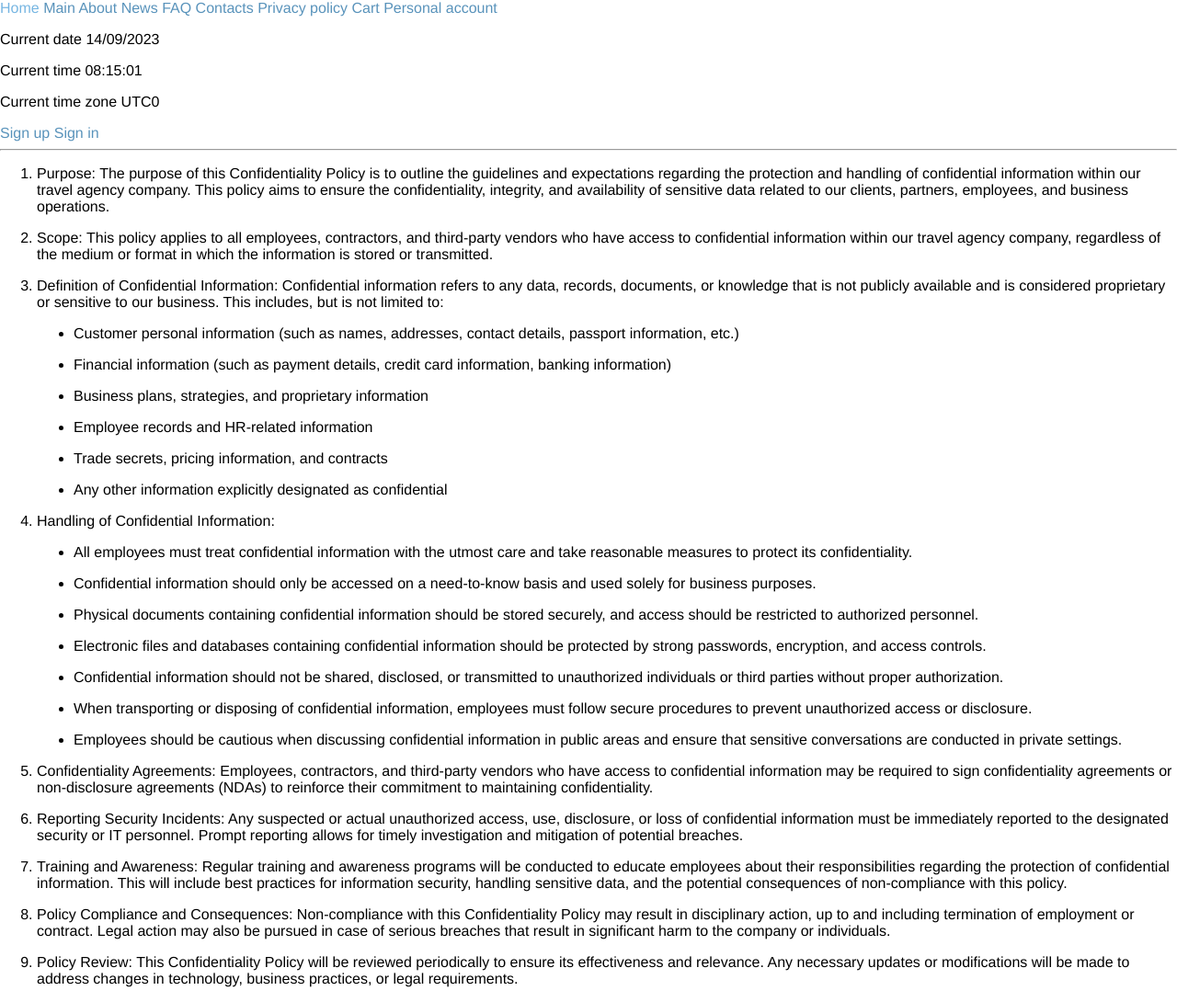
After one commit to Tivlas/BSUIR, a Django app: page /info/privacy in a window 1280 px wide. The commit adds this page. Shown: the whole page at 92% size. Run offline with Django 4.2, Linux system fonts and the light colour scheme.

Commit message:
Политика конфиденциальности.

```diff
--- /dev/null
+++ b/sem5/WEB/DjangoProject/TravelAgencyApp/info/templates/privacy.html
@@ -0,0 +1,111 @@
+{% extends "base.html" %}
+{% block title %}
+Privacy policy
+{% endblock %}
+{% block content %}
+<hr>
+<ol>
+    <li>
+        <p>Purpose:
+            The purpose of this Confidentiality Policy is to outline the guidelines and expectations regarding the
+            protection and handling of confidential information within our travel agency company. This policy aims to
+            ensure the confidentiality, integrity, and availability of sensitive data related to our clients, partners,
+            employees, and business operations.</p>
+    </li>
+    <li>
+        <p>Scope:
+            This policy applies to all employees, contractors, and third-party vendors who have access to confidential
+            information within our travel agency company, regardless of the medium or format in which the information is
+            stored or transmitted.</p>
+    </li>
+    <li>
+        <p>Definition of Confidential Information:
+            Confidential information refers to any data, records, documents, or knowledge that is not publicly available
+            and is considered proprietary or sensitive to our business. This includes, but is not limited to:</p>
+        <ul type="disc">
+            <li>
+                <p>Customer personal information (such as names, addresses, contact details, passport information, etc.)
+                </p>
+            </li>
+            <li>
+                <p>Financial information (such as payment details, credit card information, banking information)</p>
+            </li>
+            <li>
+                <p>Business plans, strategies, and proprietary information</p>
+            </li>
+            <li>
+                <p>Employee records and HR-related information</p>
+            </li>
+            <li>
+                <p>Trade secrets, pricing information, and contracts</p>
+            </li>
+            <li>
+                <p>Any other information explicitly designated as confidential</p>
+            </li>
+        </ul>
+    </li>
+    <li>
+        <p>Handling of Confidential Information:</p>
+        <ul type="disc">
+            <li>
+                <p>All employees must treat confidential information with the utmost care and take reasonable measures
+                    to protect its confidentiality.</p>
+            </li>
+            <li>
+                <p>Confidential information should only be accessed on a need-to-know basis and used solely for business
+                    purposes.</p>
+            </li>
+            <li>
+                <p>Physical documents containing confidential information should be stored securely, and access should
+                    be restricted to authorized personnel.</p>
+            </li>
+            <li>
+                <p>Electronic files and databases containing confidential information should be protected by strong
+                    passwords, encryption, and access controls.</p>
+            </li>
+            <li>
+                <p>Confidential information should not be shared, disclosed, or transmitted to unauthorized individuals
+                    or third parties without proper authorization.</p>
+            </li>
+            <li>
+                <p>When transporting or disposing of confidential information, employees must follow secure procedures
+                    to prevent unauthorized access or disclosure.</p>
+            </li>
+            <li>
+                <p>Employees should be cautious when discussing confidential information in public areas and ensure that
+                    sensitive conversations are conducted in private settings.</p>
+            </li>
+        </ul>
+    </li>
+    <li>
+        <p>Confidentiality Agreements:
+            Employees, contractors, and third-party vendors who have access to confidential information may be required
+            to sign confidentiality agreements or non-disclosure agreements (NDAs) to reinforce their commitment to
+            maintaining confidentiality.</p>
+    </li>
+    <li>
+        <p>Reporting Security Incidents:
+            Any suspected or actual unauthorized access, use, disclosure, or loss of confidential information must be
+            immediately reported to the designated security or IT personnel. Prompt reporting allows for timely
+            investigation and mitigation of potential breaches.</p>
+    </li>
+    <li>
+        <p>Training and Awareness:
+            Regular training and awareness programs will be conducted to educate employees about their responsibilities
+            regarding the protection of confidential information. This will include best practices for information
+            security, handling sensitive data, and the potential consequences of non-compliance with this policy.</p>
+    </li>
+    <li>
+        <p>Policy Compliance and Consequences:
+            Non-compliance with this Confidentiality Policy may result in disciplinary action, up to and including
+            termination of employment or contract. Legal action may also be pursued in case of serious breaches that
+            result in significant harm to the company or individuals.</p>
+    </li>
+    <li>
+        <p>Policy Review:
+            This Confidentiality Policy will be reviewed periodically to ensure its effectiveness and relevance. Any
+            necessary updates or modifications will be made to address changes in technology, business practices, or
+            legal requirements.</p>
+    </li>
+</ol>
+{% endblock %}
--- a/sem5/WEB/DjangoProject/TravelAgencyApp/info/urls.py
+++ b/sem5/WEB/DjangoProject/TravelAgencyApp/info/urls.py
@@ -9,4 +9,5 @@ urlpatterns = [
     path('news', views.news_view, name='news_view'),
     path('faq', views.faq_view, name='faq_view'),
     path('staff', views.staff_view, name='staff_view'),
+    path('privacy', views.privacy_view, name='privacy_view'),
 ]
--- a/sem5/WEB/DjangoProject/TravelAgencyApp/info/views.py
+++ b/sem5/WEB/DjangoProject/TravelAgencyApp/info/views.py
@@ -23,6 +23,11 @@ def faq_view(request):
     faq = Faq.objects.all()
     return render(request, "faq.html", {'faq': faq})
 
+
 def staff_view(request):
     staff = MyUser.objects.filter(is_staff=True)
     return render(request, "staff.html", {'staff': staff})
+
+
+def privacy_view(request):
+    return render(request, "privacy.html")
--- a/sem5/WEB/DjangoProject/TravelAgencyApp/travel/templates/base.html
+++ b/sem5/WEB/DjangoProject/TravelAgencyApp/travel/templates/base.html
@@ -16,6 +16,7 @@
         <a href="/info/news">News</a>
         <a href="/info/faq">FAQ</a>
         <a href="/info/staff">Contacts</a>
+        <a href="/info/privacy">Privacy policy</a>
         <a href="/cart/">Cart</a>
         <a href="/personal_account/">Personal account</a>
         <br>
```
